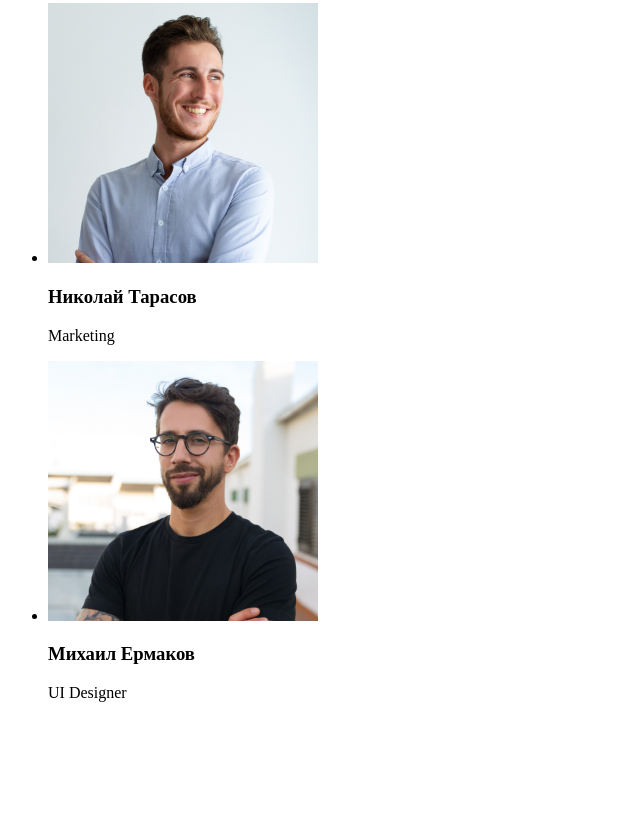
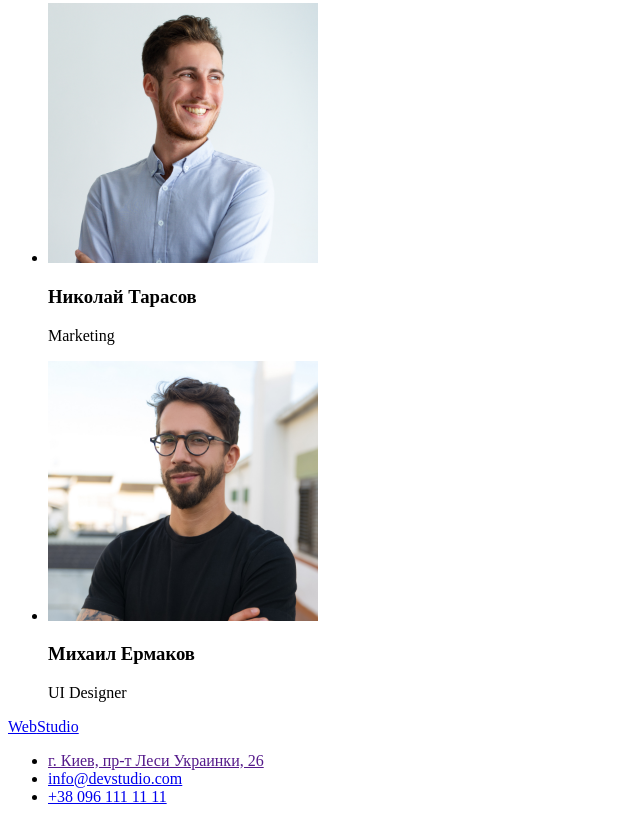
Before and after one commit to Serhii-Kaushnian/HW1, a plain HTML site: page index.html in a window 1280 px wide. Shown: the part 2330-3152 px from the top of the page, without its empty margins (0-640 px from the left). Before the commit the page ends 3048 px from the top, so only its background shows below. Drawn offline with Linux system fonts and the light colour scheme.

Commit message:
added footer

```diff
--- a/index.html
+++ b/index.html
@@ -81,7 +81,14 @@
         </section>
     </main>
    <footer>
-
+<section>
+    <a href="./index.html"><span>Web</span><span>Studio</span></a>
+    <ul>
+        <li><a href="">г. Киев, пр-т Леси Украинки, 26</a></li>
+        <li><a href="mailto:info@devstudio.com">info@devstudio.com</a></li>
+        <li><a href="tel:+380961111111">+38 096 111 11 11</a></li>
+    </ul>
+</section>
    </footer>
 
 </body>
```
